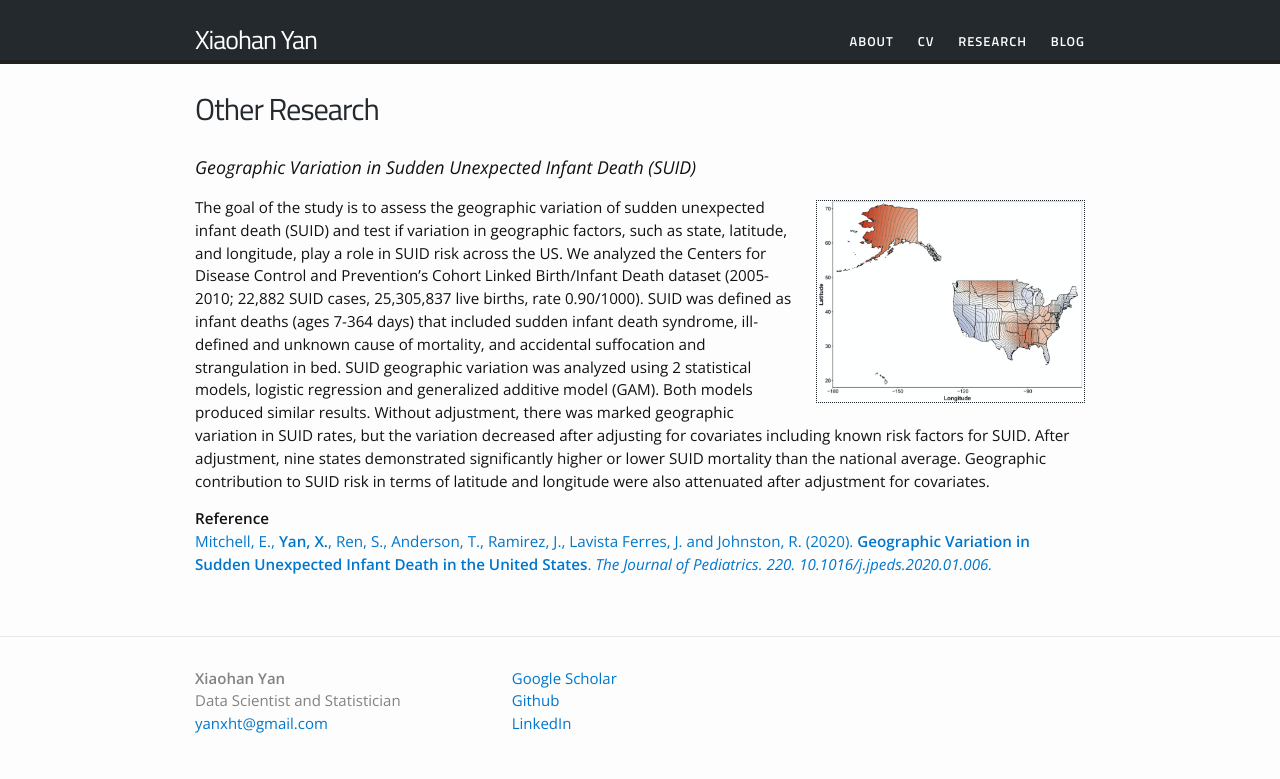
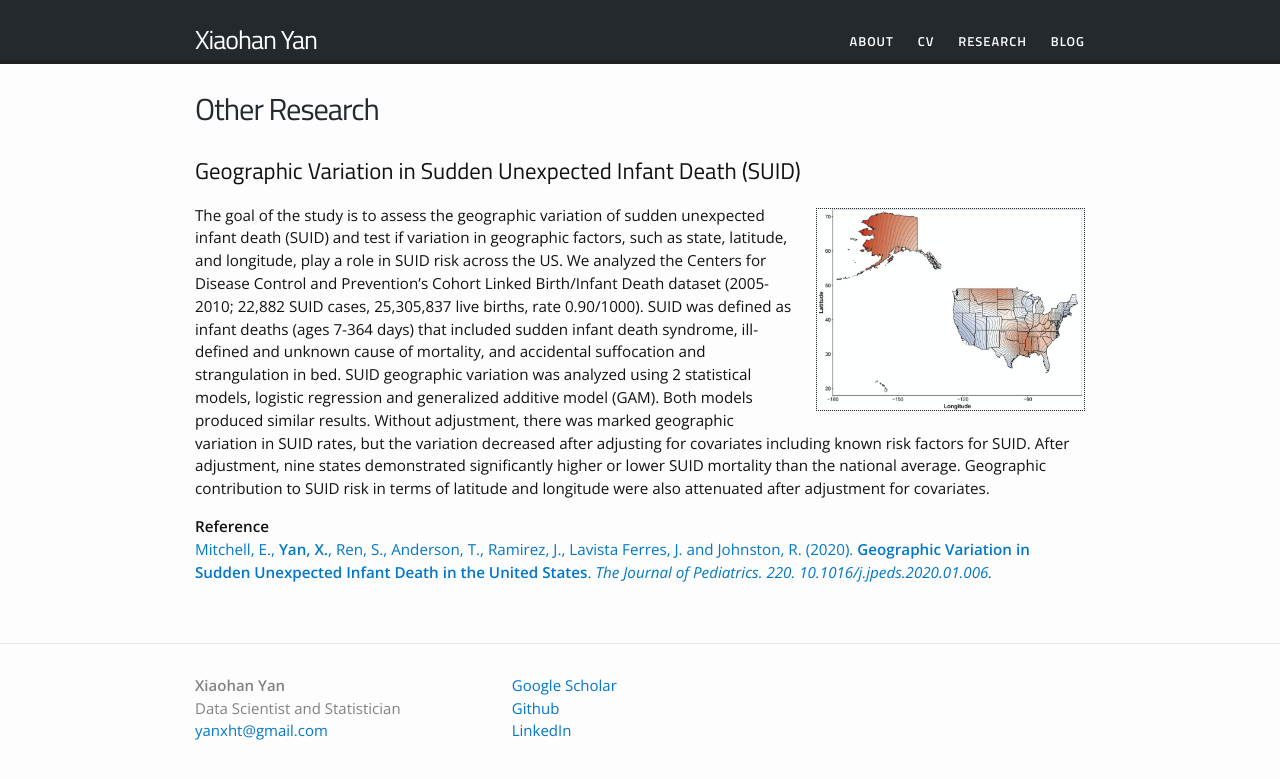
Before and after one commit to yanxht/yanxht.github.io, a Jekyll site: the page built from research/other.md, in a window 1280 px wide. Shown: the top 779 px of the page. Built offline with Jekyll 4.4.1, drawn with Linux system fonts in a browser that asks for light colours.

```diff
--- a/research/other.md
+++ b/research/other.md
@@ -4,7 +4,7 @@ title: Other Research
 permalink: /research/other/
 ---
 
-### Geographic Variation in Sudden Unexpected Infant Death (SUID)
+## Geographic Variation in Sudden Unexpected Infant Death (SUID)
 
 {% include image_partialwidth_nocaption.html url="/images/geo_sids_gam.png" width_perc=30 align="right" %}
 
```
